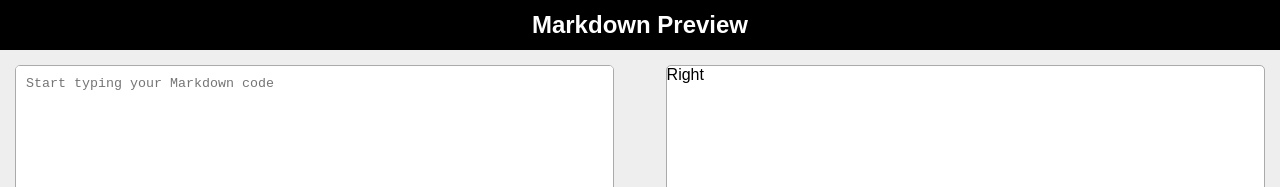
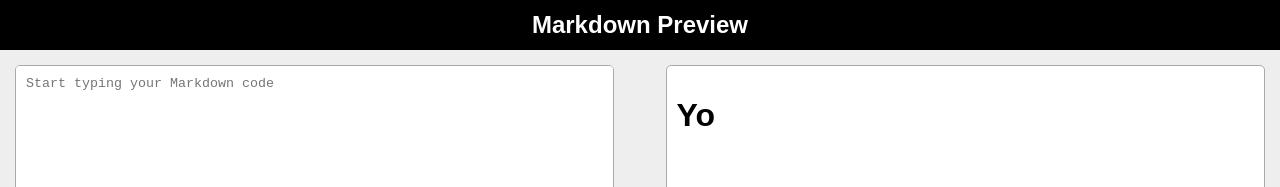
Before and after one commit to ramybenaroya/markdown-peview, a React (Create React App) app: page / in a window 1280 px wide. Shown: the top 187 px of the page. Built offline with nearby package versions, Linux system fonts and the light colour scheme.

Commit message:
feat(user-story-2)
Add `Preview` component that renders raw HTML

`App` consumes `Preview` and passes a fixed HTML as value prop and id
`"preview"`

```diff
--- a/src/components/App.js
+++ b/src/components/App.js
@@ -1,5 +1,6 @@
 import React from 'react';
 import Editor from './Editor';
+import Preview from './Preview';
 import './App.css';
 
 const App = () => (
@@ -11,7 +12,7 @@ const App = () => (
 			<Editor id="editor" onChange={() => {}} />
 		</div>
 		<div className="App-right">
-			<div className="box full-size">Right</div>
+			<Preview id="preview" value={'<h1>Yo</h1>'} />
 		</div>
 	</div>
 );
--- /dev/null
+++ b/src/components/Preview.css
@@ -0,0 +1,5 @@
+.Preview {
+    padding: 10px;
+    overflow: auto;
+    background-color: white;
+}
--- /dev/null
+++ b/src/components/Preview.js
@@ -0,0 +1,17 @@
+import React from 'react'
+import { string } from 'prop-types'
+import './Preview.css'
+const Preview = ({ id, value }) => {
+    return <div id={id} className="Preview full-size markdown-body box" dangerouslySetInnerHTML={{__html: value}}></div>
+}
+
+Preview.propTypes = {
+    id: string,
+    value: string
+}
+
+Preview.defaultProps = {
+    value: ''
+}
+
+export default Preview
```
